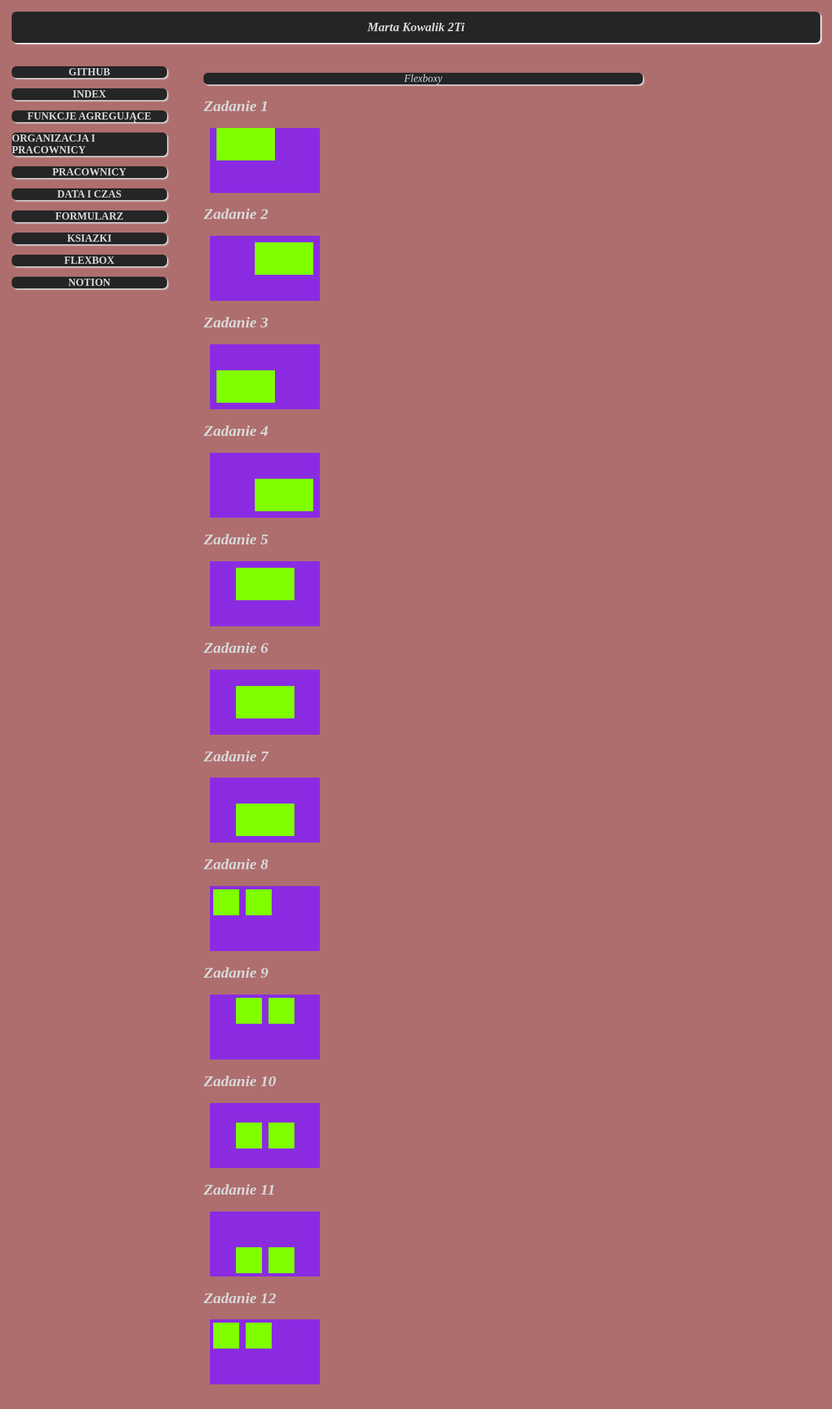
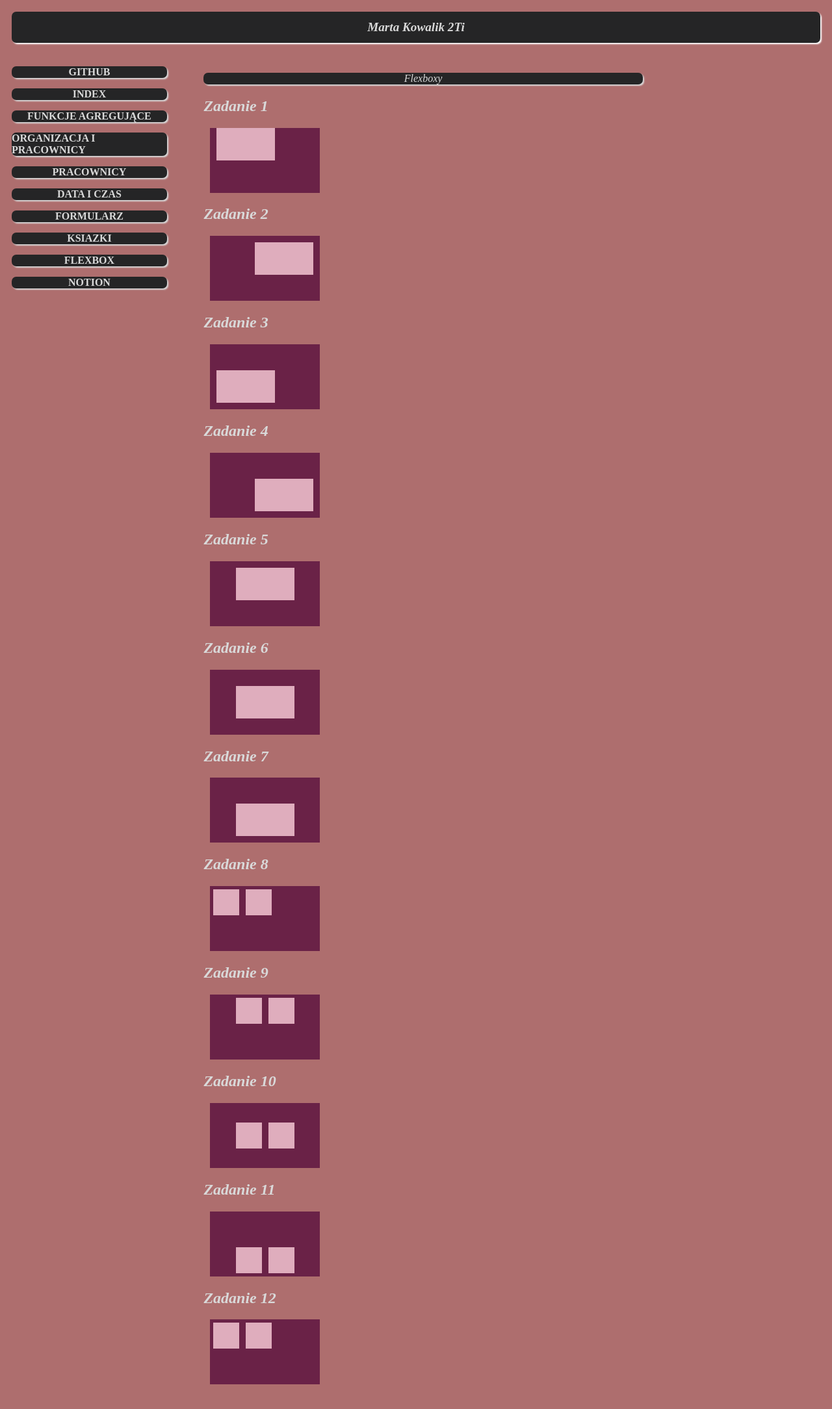
Before and after one commit to SK-2019/php-sql-wprowadzenie-Marcia56, a PHP site: page /flexbox/flexbox.php in a window 1280 px wide. Shown: the whole page at 65% size. Run offline with PHP 8.4, Linux system fonts and the light colour scheme.

Commit message:
Update styles.css

```diff
--- a/inne/styles.css
+++ b/inne/styles.css
@@ -132,13 +132,13 @@ tr:hover {
 
 /* flexboxy */
 .container{
-  background-color: blueviolet;
+  background-color: #6a2247;
       width: 25%;
       height: 100px;
       margin: 10px;
   }
   .container2 {
-    background-color: blueviolet;
+    background-color: #6a2247;
     width: 25%;
     height: 100px;
     margin: 10px;
@@ -147,7 +147,7 @@ tr:hover {
   }
 
   .container3 {
-    background-color: blueviolet;
+    background-color: #6a2247;
     width: 25%;
     height: 100px;
     margin: 10px;
@@ -156,7 +156,7 @@ tr:hover {
   }
 
   .container4 {
-    background-color: blueviolet;
+    background-color: #6a2247;
     width: 25%;
     height: 100px;
     margin: 10px;
@@ -166,7 +166,7 @@ tr:hover {
   }
 
   .container5 {
-    background-color: blueviolet;
+    background-color: #6a2247;
     width: 25%;
     height: 100px;
     margin: 10px;
@@ -175,7 +175,7 @@ tr:hover {
   }
 
   .container6 {
-    background-color: blueviolet;
+    background-color: #6a2247;
     width: 25%;
     height: 100px;
     margin: 10px;
@@ -185,7 +185,7 @@ tr:hover {
   }
 
   .container7 {
-    background-color: blueviolet;
+    background-color: #6a2247;
     width: 25%;
     height: 100px;
     margin: 10px;
@@ -195,7 +195,7 @@ tr:hover {
   }
 
   .container8 {
-    background-color: blueviolet;
+    background-color: #6a2247;
     width: 25%;
     height: 100px;
     margin: 10px;
@@ -203,7 +203,7 @@ tr:hover {
   }
 
   .container9 {
-    background-color: blueviolet;
+    background-color: #6a2247;
     width: 25%;
     height: 100px ;
     margin: 10px;
@@ -212,7 +212,7 @@ tr:hover {
   }
 
   .container10 {
-    background-color: blueviolet;
+    background-color: #6a2247;
     width: 25%;
     height: 100px;
     margin: 10px;
@@ -222,7 +222,7 @@ tr:hover {
   }
 
   .container11 {
-    background-color: blueviolet;
+    background-color: #6a2247;
     width: 25%;
     height: 100px;
     margin: 10px;
@@ -232,7 +232,7 @@ tr:hover {
   }
 
   .container12 {
-    background-color: blueviolet;
+    background-color: #6a2247;
     width: 25%;
     height: 100px;
     margin: 10px;
@@ -240,14 +240,14 @@ tr:hover {
   }
 
   .kwadrat {
-    background-color: chartreuse;
+    background-color: #dfadbd;
     width: 40px;
     height: 40px;
     margin: 5px;
   }
 
   .prostokat {
-    background-color: chartreuse;
+    background-color: #dfadbd;
     width: 90px;
     height: 50px;
     margin: 10px;
```
